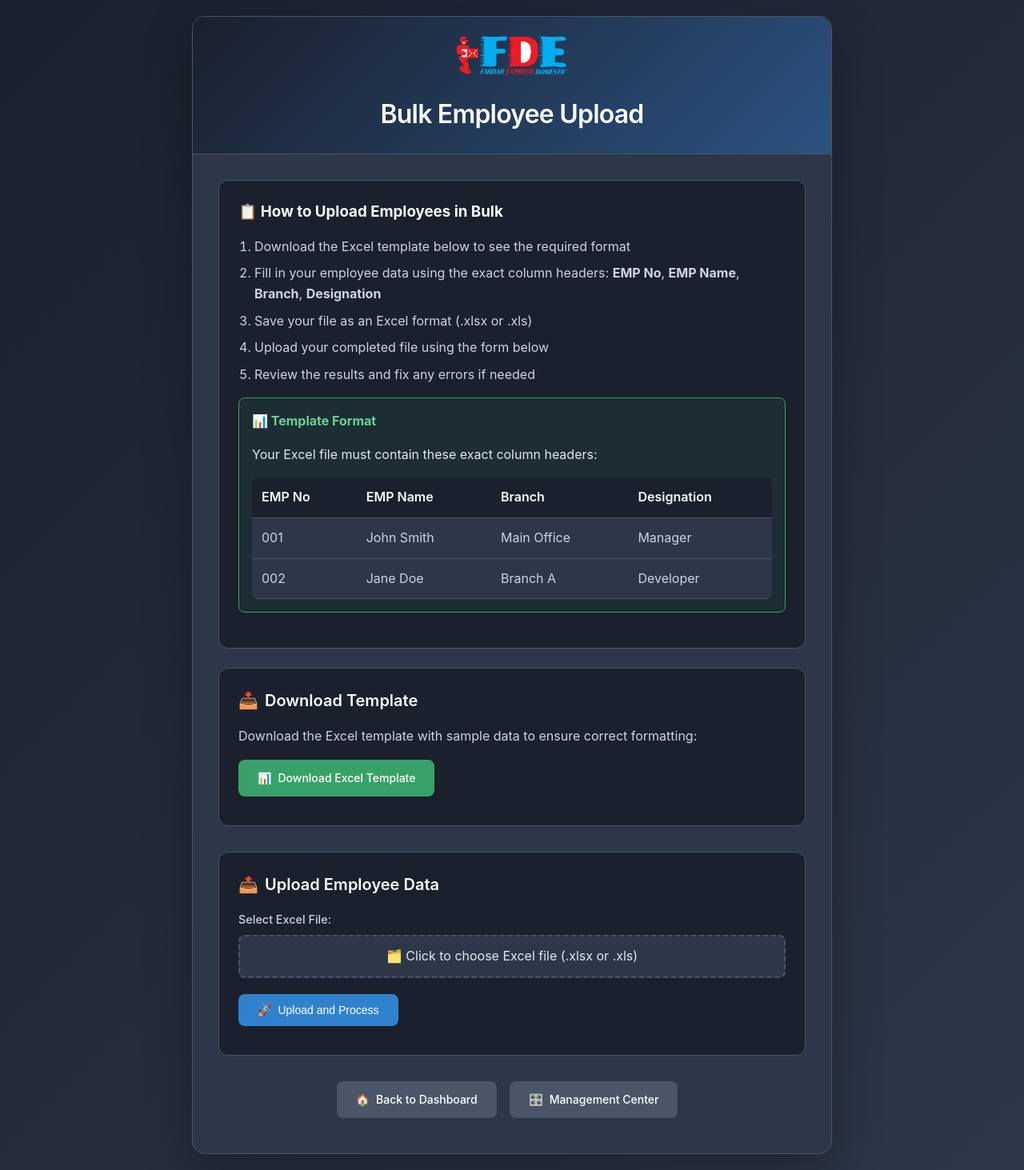
After one commit to ethanchristoff/Finger-Scanner-ZKTeco-Wrapper, a Flask app: page /bulk_employee_upload in a window 1280 px wide. The commit adds this page. Shown: the whole page at 80% size. Run offline with Flask 3, Linux system fonts and the light colour scheme.

Commit message:
FEATURE: Bulk upload feature

```diff
--- a/app.py
+++ b/app.py
@@ -5,6 +5,7 @@ from typing import Any
 
 import pandas as pd
 from flask import Flask, flash, redirect, render_template, request, send_file, url_for
+from werkzeug.utils import secure_filename
 
 from adms_wrapper.core.data_processing import process_attendance_summary
 from adms_wrapper.core.db_queries import (
@@ -40,6 +41,10 @@ from adms_wrapper.core.excel_logic import generate_attendance_summary, write_exc
 
 app = Flask(__name__)
 app.secret_key = "your_secret_key_here"
+
+# Configure upload settings
+app.config['MAX_CONTENT_LENGTH'] = 16 * 1024 * 1024  # 16MB max file size
+app.config['UPLOAD_FOLDER'] = 'uploads'
 
 
 def handle_shift_mapping_deletion(delete_user_id: str) -> None:
@@ -823,6 +828,121 @@ def download_filtered_attendance() -> Any:
     return send_file(tmp_path, as_attachment=True, download_name=f"filtered_attendance_{start_date}_to_{end_date}.xlsx", mimetype="application/vnd.openxmlformats-officedocument.spreadsheetml.sheet")
 
 
+@app.route("/download_employee_template")
+def download_employee_template() -> Any:
+    """Download Excel template for bulk employee upload."""
+    # Create sample data for the template
+    template_data = [
+        {"EMP No": "001", "EMP Name": "John Smith", "Branch": "Main Office", "Designation": "Manager"},
+        {"EMP No": "002", "EMP Name": "Jane Doe", "Branch": "Branch A", "Designation": "Developer"},
+        {"EMP No": "003", "EMP Name": "Bob Johnson", "Branch": "Branch B", "Designation": "Analyst"},
+    ]
+
+    # Create DataFrame
+    df = pd.DataFrame(template_data)
+
+    # Create temporary file
+    with tempfile.NamedTemporaryFile(suffix='.xlsx', delete=False) as tmp:
+        df.to_excel(tmp.name, index=False, sheet_name='Employee Template')
+        tmp_path = tmp.name
+
+    return send_file(tmp_path, as_attachment=True, download_name="employee_bulk_upload_template.xlsx", mimetype="application/vnd.openxmlformats-officedocument.spreadsheetml.sheet")
+
+
+@app.route("/bulk_employee_upload", methods=["GET", "POST"])
+def bulk_employee_upload() -> Any:
+    """Handle bulk employee upload from Excel file."""
+    if request.method == "POST":
+        # Check if file was uploaded
+        if 'file' not in request.files:
+            flash("No file selected. Please choose an Excel file to upload.", "error")
+            return redirect(url_for("bulk_employee_upload"))
+
+        file = request.files['file']
+
+        # Check if file has a name
+        if file.filename == '':
+            flash("No file selected. Please choose an Excel file to upload.", "error")
+            return redirect(url_for("bulk_employee_upload"))
+
+        # Check if file is Excel format
+        if not file.filename.lower().endswith(('.xlsx', '.xls')):
+            flash("Invalid file format. Please upload an Excel file (.xlsx or .xls).", "error")
+            return redirect(url_for("bulk_employee_upload"))
+
+        try:
+            # Read Excel file
+            df = pd.read_excel(file)
+
+            # Validate required columns
+            required_columns = ['EMP No', 'EMP Name', 'Branch', 'Designation']
+            missing_columns = [col for col in required_columns if col not in df.columns]
+
+            if missing_columns:
+                flash(f"Missing required columns: {', '.join(missing_columns)}. Please use the template file.", "error")
+                return redirect(url_for("bulk_employee_upload"))
+
+            # Process each row
+            success_count = 0
+            error_count = 0
+            errors = []
+
+            for index, row in df.iterrows():
+                try:
+                    emp_no = str(row['EMP No']).strip()
+                    emp_name = str(row['EMP Name']).strip()
+                    branch = str(row['Branch']).strip()
+                    designation = str(row['Designation']).strip()
+
+                    # Validate required fields
+                    if not emp_no or emp_no == 'nan':
+                        errors.append(f"Row {index + 2}: Employee Number is required")
+                        error_count += 1
+                        continue
+
+                    if not emp_name or emp_name == 'nan':
+                        errors.append(f"Row {index + 2}: Employee Name is required")
+                        error_count += 1
+                        continue
+
+                    if not branch or branch == 'nan':
+                        errors.append(f"Row {index + 2}: Branch is required")
+                        error_count += 1
+                        continue
+
+                    if not designation or designation == 'nan':
+                        errors.append(f"Row {index + 2}: Designation is required")
+                        error_count += 1
+                        continue
+
+                    # Add comprehensive employee (this will handle all mappings)
+                    add_comprehensive_employee(emp_no, emp_name, designation, branch)
+                    success_count += 1
+
+                except Exception as e:
+                    errors.append(f"Row {index + 2}: {str(e)}")
+                    error_count += 1
+
+            # Show results
+            if success_count > 0:
+                flash(f"Successfully added {success_count} employee(s).", "success")
+
+            if error_count > 0:
+                flash(f"Failed to add {error_count} employee(s). Errors:", "error")
+                for error in errors[:5]:  # Show first 5 errors
+                    flash(error, "error")
+                if len(errors) > 5:
+                    flash(f"... and {len(errors) - 5} more errors.", "error")
+
+        except Exception as e:
+            flash(f"Error reading Excel file: {str(e)}", "error")
+
+        return redirect(url_for("bulk_employee_upload"))
+
+    # GET request - show upload form
+    return render_template("bulk_employee_upload.html")
+
+
 if __name__ == "__main__":
     ensure_directories_exist()
     app.run(host="0.0.0.0", port=5000, debug=False, use_reloader=False)
--- /dev/null
+++ b/templates/bulk_employee_upload.html
@@ -0,0 +1,355 @@
+<!DOCTYPE html>
+<html>
+<head>
+    <title>Bulk Employee Upload - Finger Scanner Data UI</title>
+    <link href="https://fonts.googleapis.com/css?family=Roboto:400,700&display=swap" rel="stylesheet">
+    <style>
+        * { box-sizing: border-box; }
+        body {
+            font-family: -apple-system, BlinkMacSystemFont, 'Segoe UI', Roboto, 'Helvetica Neue', Arial, sans-serif;
+            margin: 0;
+            background: linear-gradient(135deg, #1a202c 0%, #2d3748 100%);
+            min-height: 100vh;
+            color: #e2e8f0;
+            line-height: 1.6;
+        }
+        .container {
+            max-width: 800px;
+            margin: 20px auto;
+            background: #2d3748;
+            border-radius: 16px;
+            box-shadow: 0 20px 60px rgba(0,0,0,0.3);
+            overflow: hidden;
+            border: 1px solid #4a5568;
+        }
+        .header {
+            background: linear-gradient(135deg, #1a202c 0%, #2c5282 100%);
+            color: #e2e8f0;
+            padding: 24px 32px;
+            text-align: center;
+            border-bottom: 1px solid #4a5568;
+        }
+        .header img {
+            max-height: 48px;
+            margin-bottom: 16px;
+            border-radius: 8px;
+        }
+        .header h1 {
+            font-size: 2rem;
+            font-weight: 600;
+            margin: 0;
+            letter-spacing: -0.025em;
+            color: #f7fafc;
+        }
+        .content { padding: 32px; }
+
+        .upload-section {
+            background: #1a202c;
+            border: 1px solid #4a5568;
+            border-radius: 12px;
+            padding: 24px;
+            margin-bottom: 32px;
+        }
+
+        .section-title {
+            font-size: 1.25rem;
+            font-weight: 600;
+            color: #f7fafc;
+            margin-bottom: 16px;
+            display: flex;
+            align-items: center;
+            gap: 8px;
+        }
+
+        .form-group {
+            margin-bottom: 20px;
+        }
+
+        .form-group label {
+            font-weight: 500;
+            color: #cbd5e0;
+            margin-bottom: 8px;
+            display: block;
+            font-size: 0.9rem;
+        }
+
+        .file-input {
+            width: 100%;
+            padding: 12px;
+            border: 2px dashed #4a5568;
+            border-radius: 8px;
+            background: #2d3748;
+            color: #e2e8f0;
+            text-align: center;
+            cursor: pointer;
+            transition: all 0.2s;
+        }
+
+        .file-input:hover {
+            border-color: #3182ce;
+            background: #1a202c;
+        }
+
+        .file-input input[type="file"] {
+            display: none;
+        }
+
+        .btn {
+            padding: 12px 24px;
+            border: none;
+            border-radius: 8px;
+            cursor: pointer;
+            font-weight: 500;
+            font-size: 0.875rem;
+            text-decoration: none;
+            transition: all 0.2s;
+            display: inline-flex;
+            align-items: center;
+            gap: 8px;
+            margin-right: 12px;
+            margin-bottom: 12px;
+        }
+
+        .btn-primary {
+            background: #3182ce;
+            color: white;
+        }
+
+        .btn-primary:hover {
+            background: #2c5282;
+            transform: translateY(-1px);
+        }
+
+        .btn-success {
+            background: #38a169;
+            color: white;
+        }
+
+        .btn-success:hover {
+            background: #2f855a;
+            transform: translateY(-1px);
+        }
+
+        .btn-secondary {
+            background: #4a5568;
+            color: white;
+        }
+
+        .btn-secondary:hover {
+            background: #2d3748;
+        }
+
+        .instructions {
+            background: #1a202c;
+            border: 1px solid #4a5568;
+            border-radius: 12px;
+            padding: 24px;
+            margin-bottom: 24px;
+        }
+
+        .instructions h3 {
+            color: #f7fafc;
+            margin-top: 0;
+            margin-bottom: 16px;
+        }
+
+        .instructions ol {
+            padding-left: 20px;
+        }
+
+        .instructions li {
+            margin-bottom: 8px;
+            color: #cbd5e0;
+        }
+
+        .template-info {
+            background: rgba(56, 161, 105, 0.1);
+            border: 1px solid #38a169;
+            border-radius: 8px;
+            padding: 16px;
+            margin-bottom: 20px;
+        }
+
+        .template-info h4 {
+            color: #68d391;
+            margin-top: 0;
+            margin-bottom: 8px;
+        }
+
+        .flash-messages {
+            margin-bottom: 20px;
+        }
+
+        .flash-message {
+            padding: 12px 16px;
+            border-radius: 8px;
+            margin-bottom: 8px;
+            font-weight: 500;
+        }
+
+        .flash-success {
+            background: rgba(56, 161, 105, 0.2);
+            color: #68d391;
+            border: 1px solid #38a169;
+        }
+
+        .flash-error {
+            background: rgba(229, 62, 62, 0.2);
+            color: #fc8181;
+            border: 1px solid #e53e3e;
+        }
+
+        .sample-table {
+            width: 100%;
+            border-collapse: collapse;
+            margin-top: 12px;
+            background: #2d3748;
+            border-radius: 8px;
+            overflow: hidden;
+        }
+
+        .sample-table th,
+        .sample-table td {
+            padding: 12px;
+            text-align: left;
+            border-bottom: 1px solid #4a5568;
+        }
+
+        .sample-table th {
+            background: #1a202c;
+            color: #f7fafc;
+            font-weight: 600;
+        }
+
+        .sample-table td {
+            color: #cbd5e0;
+        }
+    </style>
+</head>
+<body>
+    <div class="container">
+        <div class="header">
+            <img src="{{ url_for('static', filename='FDE.png') }}" alt="Company Logo">
+            <h1>Bulk Employee Upload</h1>
+        </div>
+
+        <div class="content">
+            <!-- Flash Messages -->
+            {% with messages = get_flashed_messages(with_categories=true) %}
+                {% if messages %}
+                    <div class="flash-messages">
+                        {% for category, message in messages %}
+                            <div class="flash-message flash-{{ 'success' if category == 'success' else 'error' }}">
+                                {{ message }}
+                            </div>
+                        {% endfor %}
+                    </div>
+                {% endif %}
+            {% endwith %}
+
+            <!-- Instructions -->
+            <div class="instructions">
+                <h3>📋 How to Upload Employees in Bulk</h3>
+                <ol>
+                    <li>Download the Excel template below to see the required format</li>
+                    <li>Fill in your employee data using the exact column headers: <strong>EMP No</strong>, <strong>EMP Name</strong>, <strong>Branch</strong>, <strong>Designation</strong></li>
+                    <li>Save your file as an Excel format (.xlsx or .xls)</li>
+                    <li>Upload your completed file using the form below</li>
+                    <li>Review the results and fix any errors if needed</li>
+                </ol>
+
+                <div class="template-info">
+                    <h4>📊 Template Format</h4>
+                    <p>Your Excel file must contain these exact column headers:</p>
+                    <table class="sample-table">
+                        <thead>
+                            <tr>
+                                <th>EMP No</th>
+                                <th>EMP Name</th>
+                                <th>Branch</th>
+                                <th>Designation</th>
+                            </tr>
+                        </thead>
+                        <tbody>
+                            <tr>
+                                <td>001</td>
+                                <td>John Smith</td>
+                                <td>Main Office</td>
+                                <td>Manager</td>
+                            </tr>
+                            <tr>
+                                <td>002</td>
+                                <td>Jane Doe</td>
+                                <td>Branch A</td>
+                                <td>Developer</td>
+                            </tr>
+                        </tbody>
+                    </table>
+                </div>
+            </div>
+
+            <!-- Template Download -->
+            <div class="upload-section">
+                <div class="section-title">
+                    <span>📥</span> Download Template
+                </div>
+                <p style="color: #cbd5e0; margin-bottom: 16px;">
+                    Download the Excel template with sample data to ensure correct formatting:
+                </p>
+                <a href="{{ url_for('download_employee_template') }}" class="btn btn-success">
+                    <span>📊</span> Download Excel Template
+                </a>
+            </div>
+
+            <!-- File Upload -->
+            <div class="upload-section">
+                <div class="section-title">
+                    <span>📤</span> Upload Employee Data
+                </div>
+
+                <form method="POST" enctype="multipart/form-data">
+                    <div class="form-group">
+                        <label for="file">Select Excel File:</label>
+                        <div class="file-input" onclick="document.getElementById('file').click()">
+                            <input type="file" id="file" name="file" accept=".xlsx,.xls" required>
+                            <div id="file-display">
+                                <span>🗂️</span> Click to choose Excel file (.xlsx or .xls)
+                            </div>
+                        </div>
+                    </div>
+
+                    <button type="submit" class="btn btn-primary">
+                        <span>🚀</span> Upload and Process
+                    </button>
+                </form>
+            </div>
+
+            <!-- Navigation -->
+            <div style="text-align: center; margin-top: 32px;">
+                <a href="{{ url_for('index') }}" class="btn btn-secondary">
+                    <span>🏠</span> Back to Dashboard
+                </a>
+                <a href="{{ url_for('unified_management') }}" class="btn btn-secondary">
+                    <span>🎛️</span> Management Center
+                </a>
+            </div>
+        </div>
+    </div>
+
+    <script>
+        // Handle file selection display
+        document.getElementById('file').addEventListener('change', function(e) {
+            const fileName = e.target.files[0]?.name || 'Click to choose Excel file (.xlsx or .xls)';
+            const fileDisplay = document.getElementById('file-display');
+
+            if (e.target.files[0]) {
+                fileDisplay.innerHTML = `<span>📄</span> ${fileName}`;
+                fileDisplay.style.color = '#68d391';
+            } else {
+                fileDisplay.innerHTML = '<span>🗂️</span> Click to choose Excel file (.xlsx or .xls)';
+                fileDisplay.style.color = '#e2e8f0';
+            }
+        });
+    </script>
+</body>
+</html>
--- a/templates/unified_management.html
+++ b/templates/unified_management.html
@@ -395,6 +395,7 @@
         <div class="nav-links">
             <a href="/">📊 Dashboard</a>
             <a href="/unified_management" class="active">🎛️ Management Center</a>
+            <a href="/bulk_employee_upload">📤 Bulk Upload</a>
         </div>
 
         <div class="content">
@@ -436,6 +437,7 @@
                 <button class="tab-btn" onclick="showTab('designations')">💼 Designations</button>
                 <button class="tab-btn" onclick="showTab('names')">📝 Employee Names</button>
                 <button class="tab-btn" onclick="showTab('devices')">📱 Device Mappings</button>
+                <button class="tab-btn" onclick="window.location.href='{{ url_for('bulk_employee_upload') }}'">📤 Bulk Upload</button>
             </div>
 
             <!-- Employees Tab -->
```
